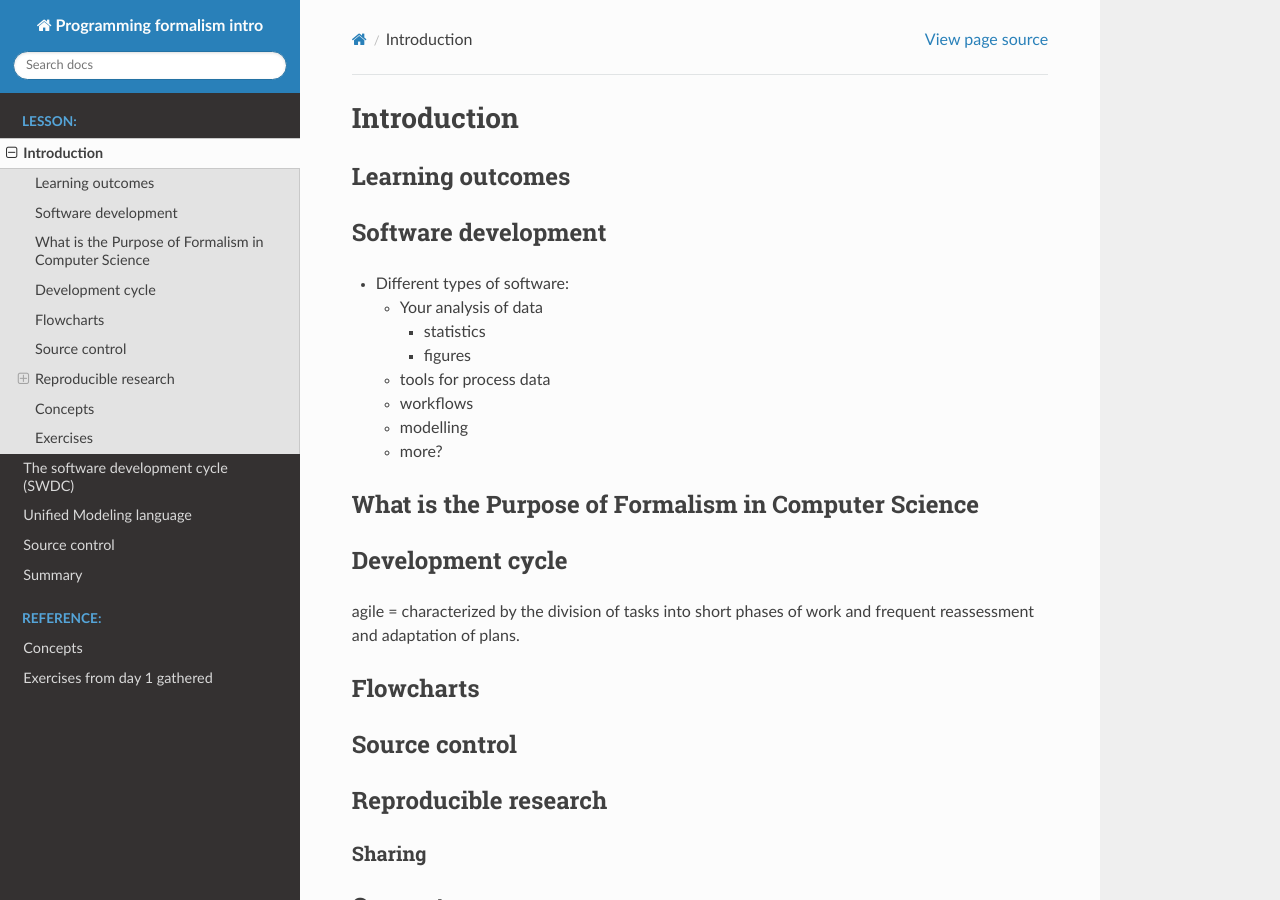
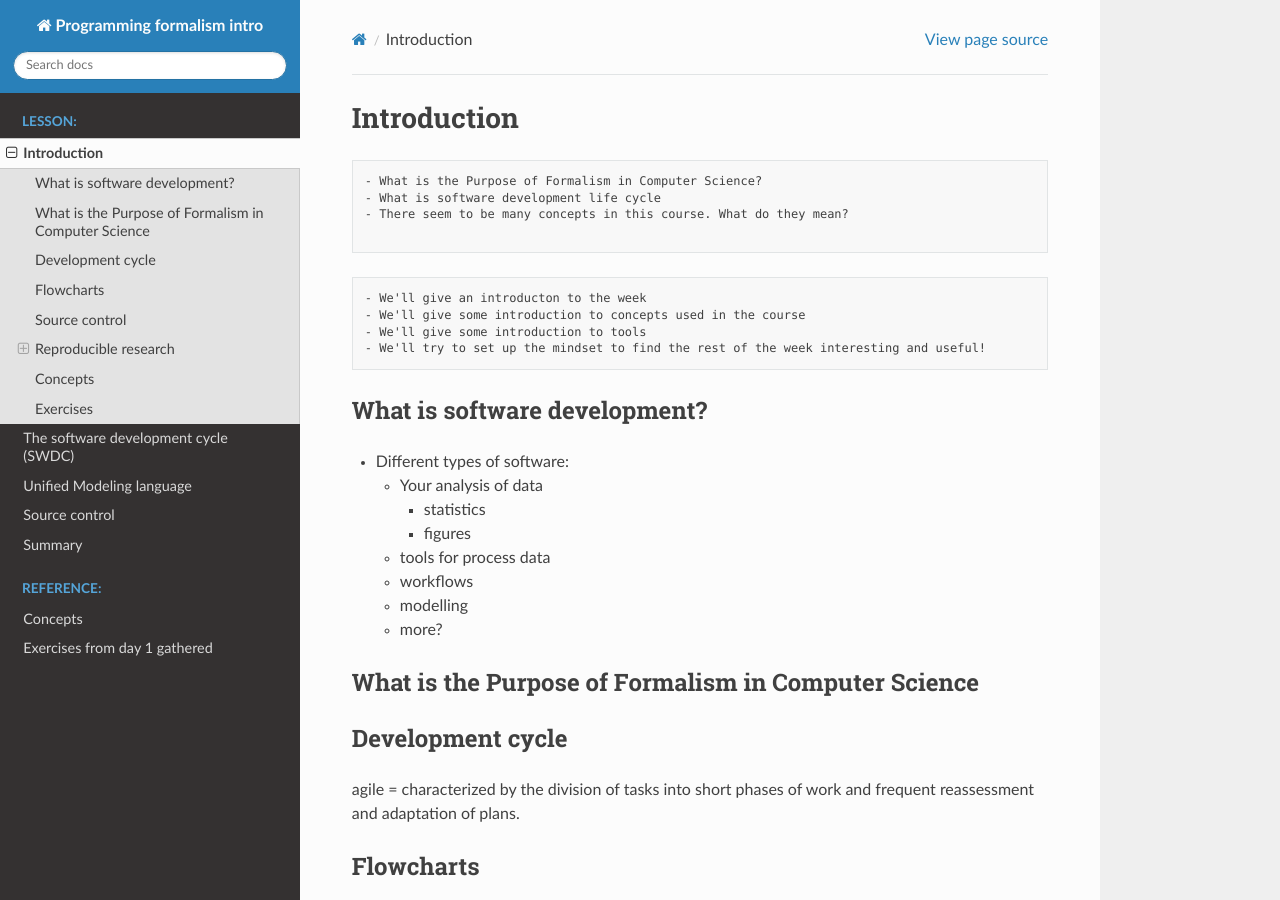
Before and after one commit to UPPMAX/programming_formalisms_intro, a Sphinx documentation site: the page built from doc/intro.md, in a window 1280 px wide and 900 px high. Built offline with Sphinx 7.4.7 and the Read the Docs theme 2.0.0, drawn with Linux system fonts in a browser that asks for light colours; pages that are not in the unit, such as notebooks, are missing from menus.

Commit message:
Update intro.md

````diff
--- a/doc/intro.md
+++ b/doc/intro.md
@@ -1,10 +1,22 @@
 # Introduction
 
-## Learning outcomes
+```{questions}
+- What is the Purpose of Formalism in Computer Science?
+- What is software development life cycle
+- There seem to be many concepts in this course. What do they mean?
 
 
+```
 
-## Software development
+```{objectives}
+- We'll give an introducton to the week
+- We'll give some introduction to concepts used in the course
+- We'll give some introduction to tools
+- We'll try to set up the mindset to find the rest of the week interesting and useful!
+```
+
+
+## What is software development?
 
 - Different types of software:
   - Your analysis of data
````
